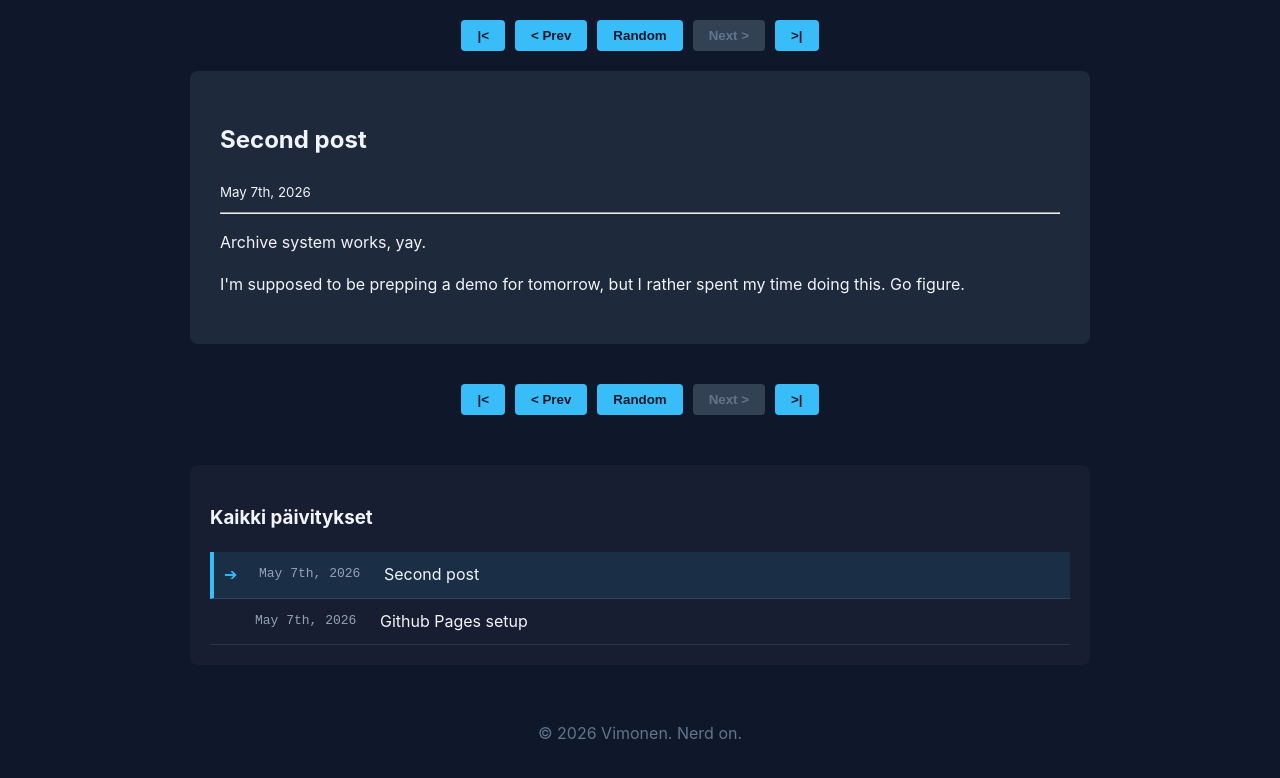
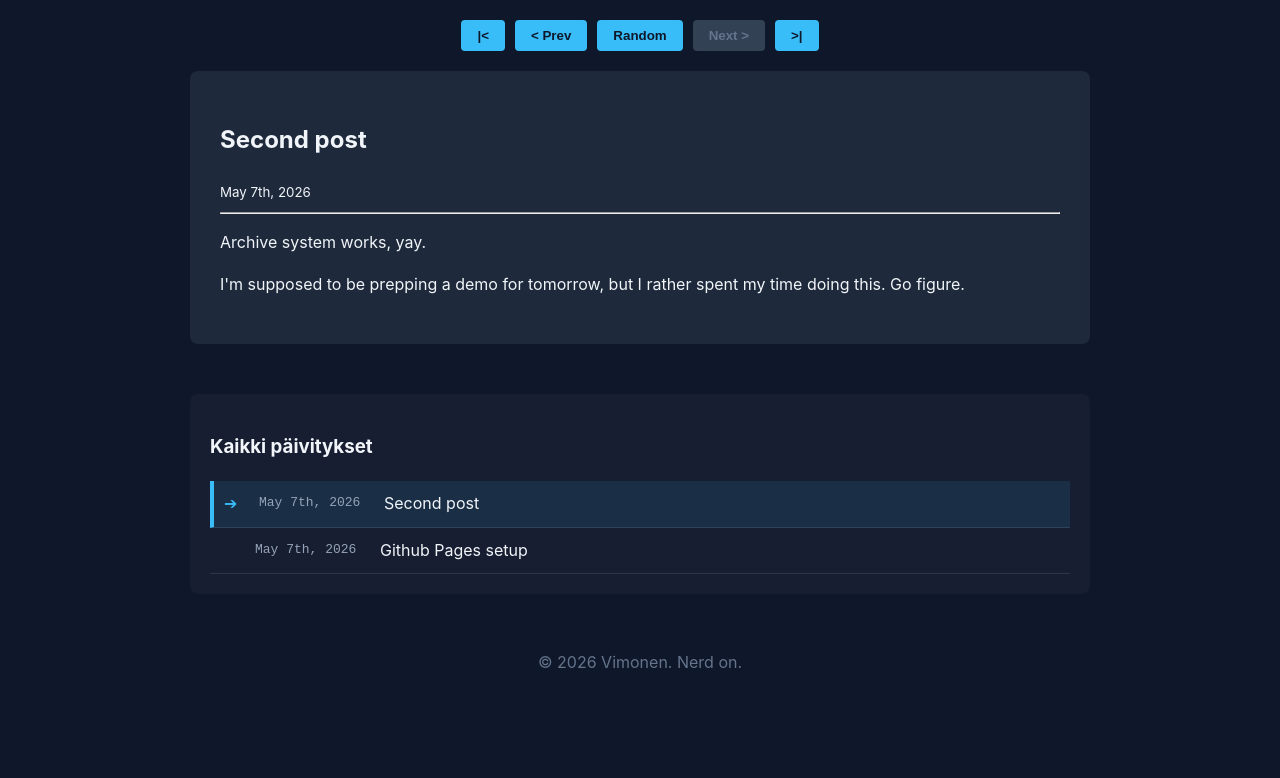
Before and after one commit to mrazael/vimonen.com, a plain HTML site: page devlog/index.html in a window 1280 px wide. Shown: the part 60-838 px from the top of the page. After the commit the page ends 800 px from the top, so only its background shows below. Drawn offline with Linux system fonts and the light colour scheme.

Commit message:
Update index.html

```diff
--- a/devlog/index.html
+++ b/devlog/index.html
@@ -23,8 +23,6 @@
             <div id="post-content">
                 </div>
         </article>
-
-        <div class="devlog-nav"></div>
 
         <section class="devlog-archive-inline">
             <h3>Kaikki päivitykset</h3>
```
